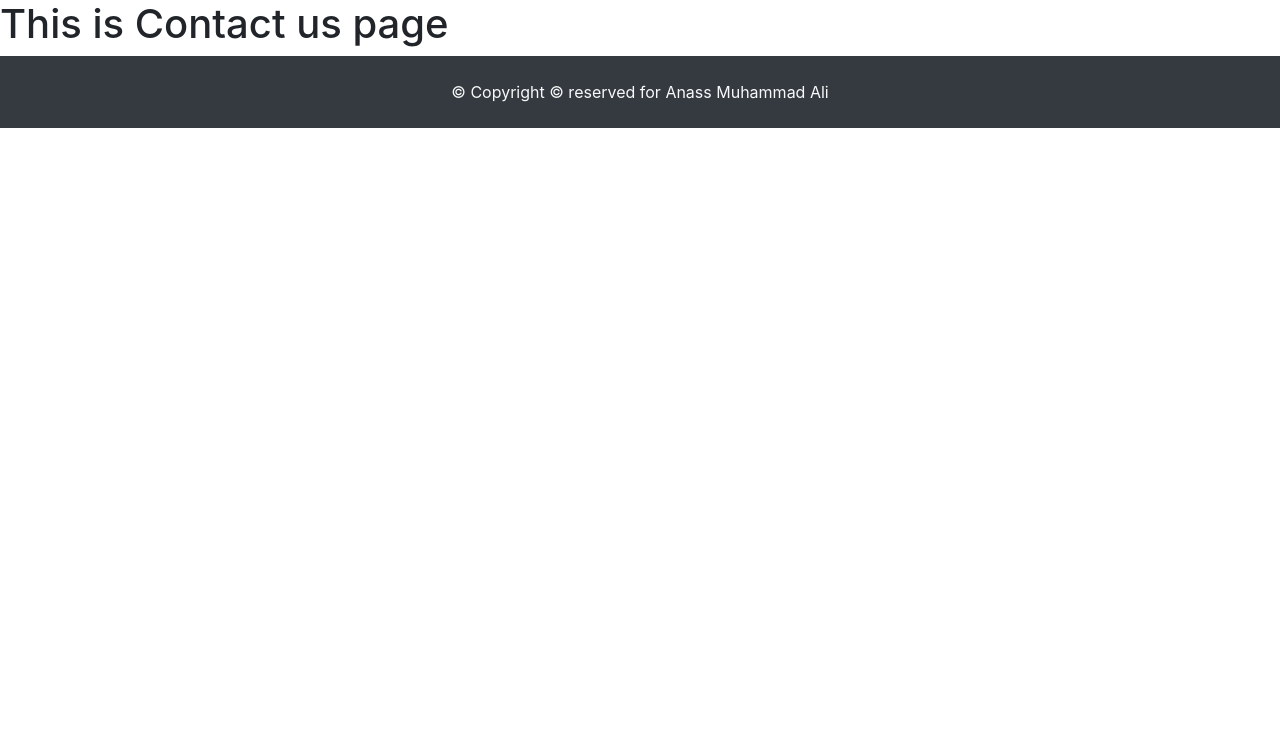
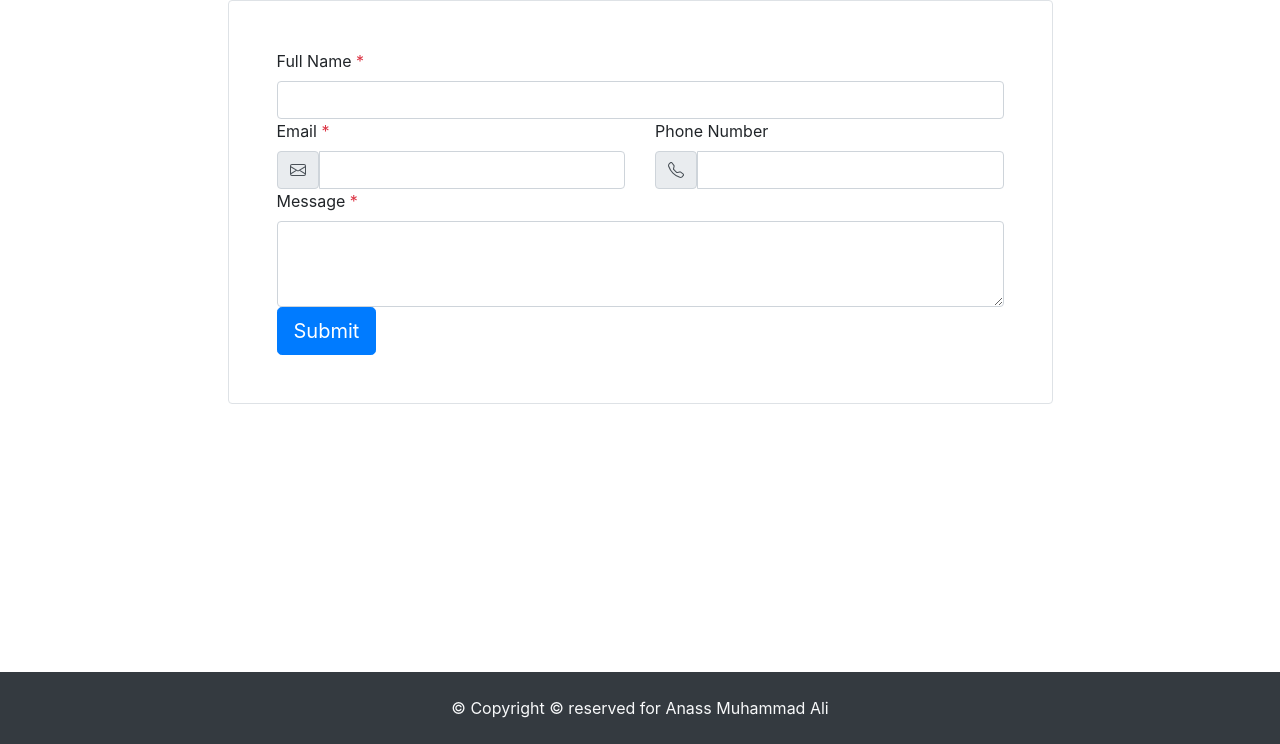
Before and after one commit to syricano/my_clinic, a Django app: page /contact/ in a window 1280 px wide. Shown: the part 56-800 px from the top of the page. Run offline with Django 4.2, Linux system fonts and the light colour scheme; some libraries are stand-ins or nearby versions.

Commit message:
:add contact form to conact.html , add footer style and fix static to link style sheet

```diff
--- a/my_project/settings.py
+++ b/my_project/settings.py
@@ -142,7 +142,9 @@ USE_TZ = True
 # https://docs.djangoproject.com/en/4.2/howto/static-files/
 
 STATIC_URL = 'static/'
-
+STATICFILES_DIRS = [
+    BASE_DIR / "static",
+]
 # Default primary key field type
 # https://docs.djangoproject.com/en/4.2/ref/settings/#default-auto-field
 
--- a/static/css/style.css
+++ b/static/css/style.css
@@ -0,0 +1,7 @@
+/* Style for the footer */
+footer{
+    position: fixed;
+    bottom: 0;
+    text-align: center;
+    width: 100%;
+}
--- a/templates/contact.html
+++ b/templates/contact.html
@@ -1,6 +1,58 @@
 {% extends 'base.html' %}
 
 {% block content %}
-    <h1>This is Contact us page</h1>
+<div class="container">
+    <div class="row justify-content-lg-center">
+        <div class="col-12 col-lg-9">
+            <div class="bg-white border rounded shadow-sm overflow-hidden">
+
+                <form action="#!">
+                    <div class="row gy-4 gy-xl-5 p-4 p-xl-5">
+                        <div class="col-12">
+                            <label for="name" class="form-label">Full Name <span class="text-danger">*</span></label>
+                            <input type="text" class="form-control" id="name" name="name" required>
+                        </div>
+                        <div class="col-12 col-md-6">
+                            <label for="email" class="form-label">Email <span class="text-danger">*</span></label>
+                            <div class="input-group">
+                                <span class="input-group-text">
+                                    <svg xmlns="http://www.w3.org/2000/svg" width="16" height="16" fill="currentColor"
+                                        class="bi bi-envelope" viewBox="0 0 16 16">
+                                        <path
+                                            d="M0 4a2 2 0 0 1 2-2h12a2 2 0 0 1 2 2v8a2 2 0 0 1-2 2H2a2 2 0 0 1-2-2V4Zm2-1a1 1 0 0 0-1 1v.217l7 4.2 7-4.2V4a1 1 0 0 0-1-1H2Zm13 2.383-4.708 2.825L15 11.105V5.383Zm-.034 6.876-5.64-3.471L8 9.583l-1.326-.795-5.64 3.47A1 1 0 0 0 2 13h12a1 1 0 0 0 .966-.741ZM1 11.105l4.708-2.897L1 5.383v5.722Z" />
+                                    </svg>
+                                </span>
+                                <input type="email" class="form-control" id="email" name="email" required>
+                            </div>
+                        </div>
+                        <div class="col-12 col-md-6">
+                            <label for="phone" class="form-label">Phone Number</label>
+                            <div class="input-group">
+                                <span class="input-group-text">
+                                    <svg xmlns="http://www.w3.org/2000/svg" width="16" height="16" fill="currentColor"
+                                        class="bi bi-telephone" viewBox="0 0 16 16">
+                                        <path
+                                            d="M3.654 1.328a.678.678 0 0 0-1.015-.063L1.605 2.3c-.483.484-.661 1.169-.45 1.77a17.568 17.568 0 0 0 4.168 6.608 17.569 17.569 0 0 0 6.608 4.168c.601.211 1.286.033 1.77-.45l1.034-1.034a.678.678 0 0 0-.063-1.015l-2.307-1.794a.678.678 0 0 0-.58-.122l-2.19.547a1.745 1.745 0 0 1-1.657-.459L5.482 8.062a1.745 1.745 0 0 1-.46-1.657l.548-2.19a.678.678 0 0 0-.122-.58L3.654 1.328zM1.884.511a1.745 1.745 0 0 1 2.612.163L6.29 2.98c.329.423.445.974.315 1.494l-.547 2.19a.678.678 0 0 0 .178.643l2.457 2.457a.678.678 0 0 0 .644.178l2.189-.547a1.745 1.745 0 0 1 1.494.315l2.306 1.794c.829.645.905 1.87.163 2.611l-1.034 1.034c-.74.74-1.846 1.065-2.877.702a18.634 18.634 0 0 1-7.01-4.42 18.634 18.634 0 0 1-4.42-7.009c-.362-1.03-.037-2.137.703-2.877L1.885.511z" />
+                                    </svg>
+                                </span>
+                                <input type="tel" class="form-control" id="phone" name="phone">
+                            </div>
+                        </div>
+                        <div class="col-12">
+                            <label for="message" class="form-label">Message <span class="text-danger">*</span></label>
+                            <textarea class="form-control" id="message" name="message" rows="3" required></textarea>
+                        </div>
+                        <div class="col-12">
+                            <div class="d-grid">
+                                <button class="btn btn-primary btn-lg" type="submit">Submit</button>
+                            </div>
+                        </div>
+                    </div>
+                </form>
+
+            </div>
+        </div>
+    </div>
+</div>
 
 {% endblock %}
```
